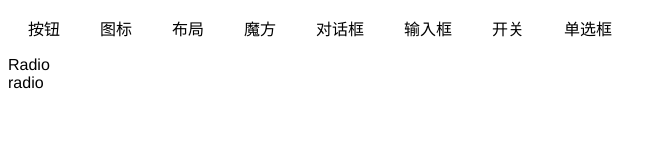
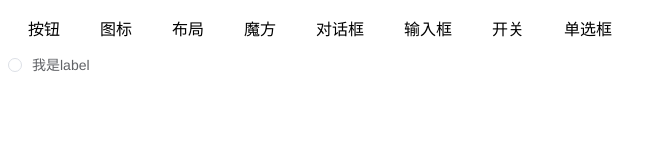
Before and after one commit to mrwdhasd0903/meows-ui, a Vue app: page /radio in a window 1280 px wide. Shown: the top 160 px of the page, without its empty margins (0-664 px from the left). Built offline with nearby package versions, Linux system fonts and the light colour scheme.

Commit message:
radio init style

```diff
--- a/examples/components/radio.vue
+++ b/examples/components/radio.vue
@@ -1,5 +1,5 @@
 <template>
-  <div class>Radio
+  <div class>
     <me-radio></me-radio>
   </div>
 </template>
--- a/packages/Radio/src/index.vue
+++ b/packages/Radio/src/index.vue
@@ -1,5 +1,11 @@
 <template>
-  <div class>radio</div>
+  <label class="me-radio">
+    <span class="me-radio__input">
+      <span class="me-radio__inner"></span>
+      <input type="radio" name class="me-radio__original" />
+    </span>
+    <span class="me-radio__label">我是label</span>
+  </label>
 </template>
 
 <script>
@@ -15,5 +21,65 @@ export default {
 };
 </script>
 
-<style>
+<style lang="scss">
+.me-radio {
+  color: #606266;
+  font-weight: 500;
+  line-height: 1;
+  position: relative;
+  cursor: pointer;
+  display: inline-block;
+  white-space: nowrap;
+  outline: none;
+  font-size: 14px;
+  margin-right: 30px;
+  -moz-user-select: none;
+  -webkit-user-select: none;
+  .me-radio__input {
+    white-space: nowrap;
+    cursor: pointer;
+    outline: none;
+    display: inline-block;
+    line-height: 1;
+    position: relative;
+    vertical-align: middle;
+    .me-radio__inner {
+      border: 1px solid #dcdfe6;
+      border-radius: 100%;
+      width: 14px;
+      height: 14px;
+      background-color: #fff;
+      position: relative;
+      cursor: pointer;
+      display: inline-block;
+      &:after {
+        width: 4px;
+        height: 4px;
+        border-radius: 100%;
+        background-color: #fff;
+        content: "";
+        position: absolute;
+        left: 50%;
+        top: 50%;
+        transform: translate(-50%, -50%) scale(0);
+        transition: transform 0.2s ease-in;
+      }
+    }
+    .me-radio__original {
+      opacity: 0;
+      outline: none;
+      position: absolute;
+      z-index: -1;
+      top: 0;
+      left: 0px;
+      right: 0;
+      bottom: 0;
+      margin: 0;
+    }
+  }
+  .me-radio__label {
+    font-size: 14px;
+    padding-left: 10px;
+  }
+}
 </style>
```
